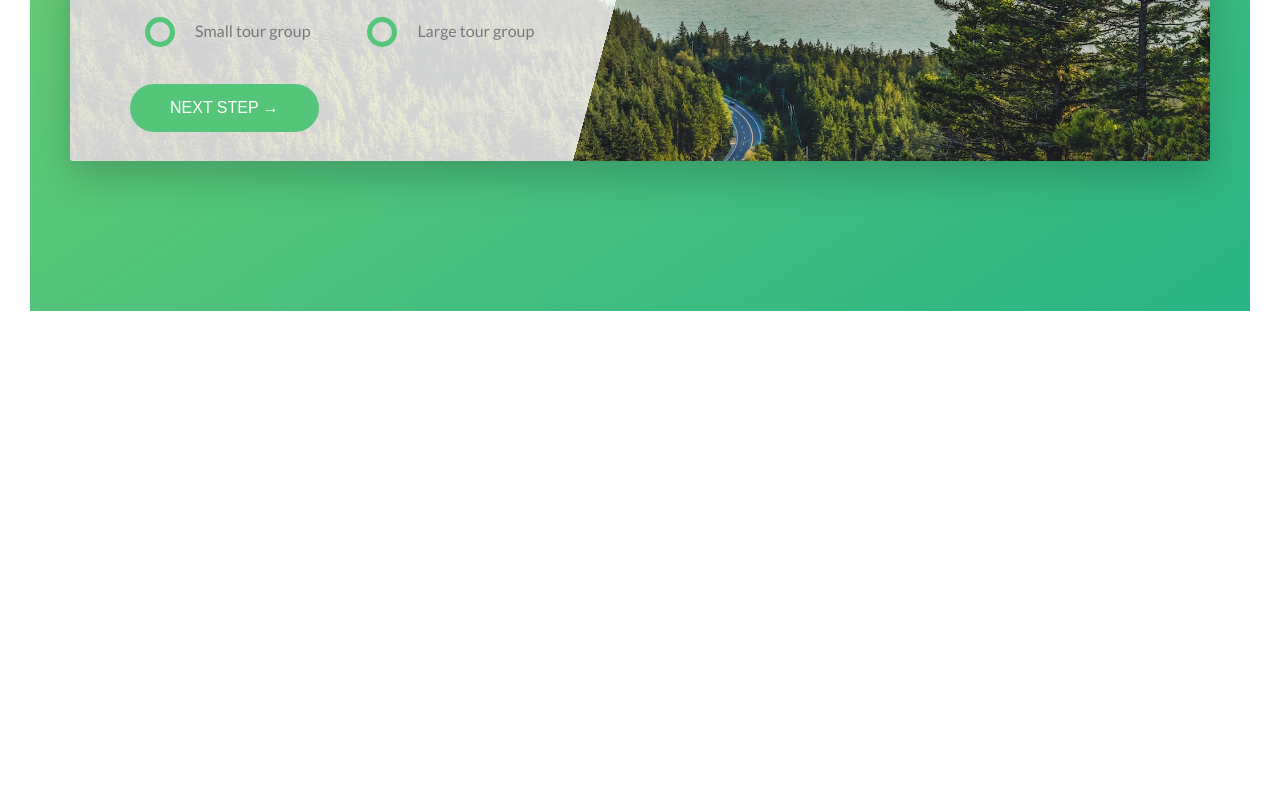
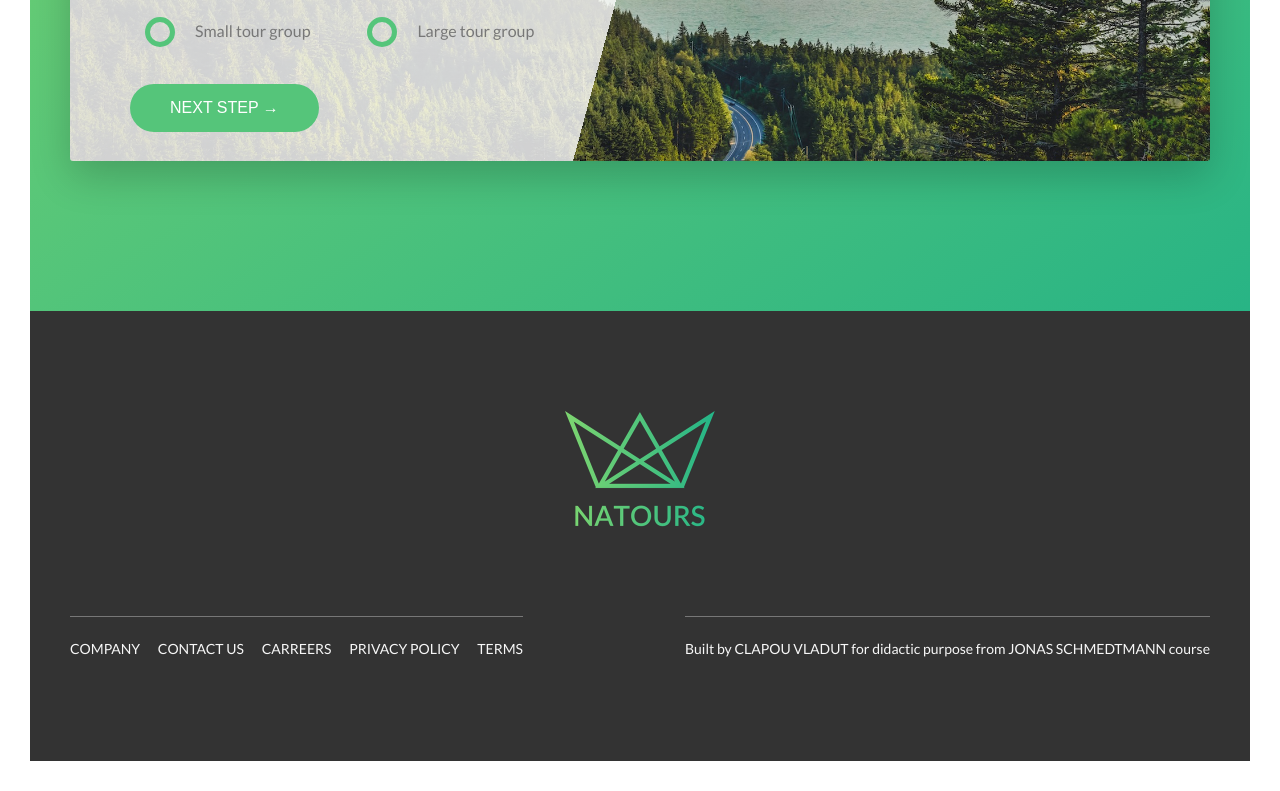
Before and after one commit to vladutclp/outdoors-adventures, a website: page index.html in a window 1280 px wide. Shown: the part 4903-5694 px from the top of the page. Before the commit the page ends 5244 px from the top, so only its background shows below. Drawn offline with Linux system fonts and the light colour scheme.

Commit message:
footer implemented

```diff
--- a/index.html
+++ b/index.html
@@ -321,6 +321,30 @@
         </section>
     </main>
 
+    <footer class="footer">
+        <div class="footer__logo-box">
+            <img src="img/logo-green-2x.png" alt="Full logo" class="footer__logo">
+        </div>
+        <div class="row">
+            <div class="col-1-of-2">
+                <div class="footer__navigation">
+                    <ul class="footer__list">
+                        <li class="footer__item"><a href="#" class="footer__link">Company</a></li>
+                        <li class="footer__item"><a href="#" class="footer__link">Contact us</a></li>
+                        <li class="footer__item"><a href="#" class="footer__link">Carreers</a></li>
+                        <li class="footer__item"><a href="#" class="footer__link">Privacy policy</a></li>
+                        <li class="footer__item"><a href="#" class="footer__link">Terms</a></li>
+                    </ul>
+                </div>
+            </div>
+            <div class="col-1-of-2">
+                <p class="footer__copyright">
+                    Built by <a href="#" class="footer__link">Clapou Vladut</a> for didactic purpose from <a href="#" class="footer__link">Jonas Schmedtmann</a> course
+                </p>
+            </div>
+        </div>
+    </footer>
+
     <!-- <section class="grid-test">
         <div class="row">
             <div class="col-1-of-2">
--- a/sass/abstracts/_variables.scss
+++ b/sass/abstracts/_variables.scss
@@ -14,6 +14,7 @@ $color-grey-light-2: #eee;
 
 $color-grey-dark: #777;
 $color-grey-dark-2: #999;
+$color-grey-dark-3: #333;
 
 $color-white: #fff;
 $color-black: #000;
--- /dev/null
+++ b/sass/layout/_footer.scss
@@ -0,0 +1,61 @@
+.footer {
+    background-color: $color-grey-dark-3;
+    padding: 10rem 0;
+    font-size: 1.4rem;
+    color: $color-grey-light;
+
+    &__logo-box {
+        text-align: center;
+        margin-bottom: 8rem;
+    }
+
+    &__logo {
+        width: 15rem;
+        height: auto;
+    }
+
+    &__navigation {
+        border-top: 1px solid $color-grey-dark;
+        padding-top: 2rem;
+        display: inline-block;
+    }
+
+    &__list {
+        list-style: none;
+    }
+
+    &__item {
+        display: inline-block;
+        &:not(:last-child) {
+            margin-right: 1.5rem;
+        }
+    }
+
+    &__link {
+        &:link,
+        &:visited {
+            color: $color-grey-light;
+            background-color: $color-grey-dark-3;
+
+            text-decoration: none;
+            text-transform: uppercase;
+            display: inline-block;
+            transition: all .2s ease;
+        }
+
+        &:hover,
+        &:active {
+            color: $color-primary;
+            box-shadow: 0 1rem 2rem rgba($color-black, .4);
+            transform: rotate(5deg) scale(1.3);
+        }
+    }
+
+    &__copyright {
+        border-top: 1px solid $color-grey-dark;
+        padding-top: 2rem;
+        display: inline-block;
+        // width: 80%;
+        float: right;
+    }
+}
--- a/sass/main.scss
+++ b/sass/main.scss
@@ -15,6 +15,7 @@
 @import './components/form';
 @import './components/story';
 
+@import './layout/footer';
 @import './layout/header';
 @import './layout/grid';
 
```
Also changed, not shown: css/style.css.
